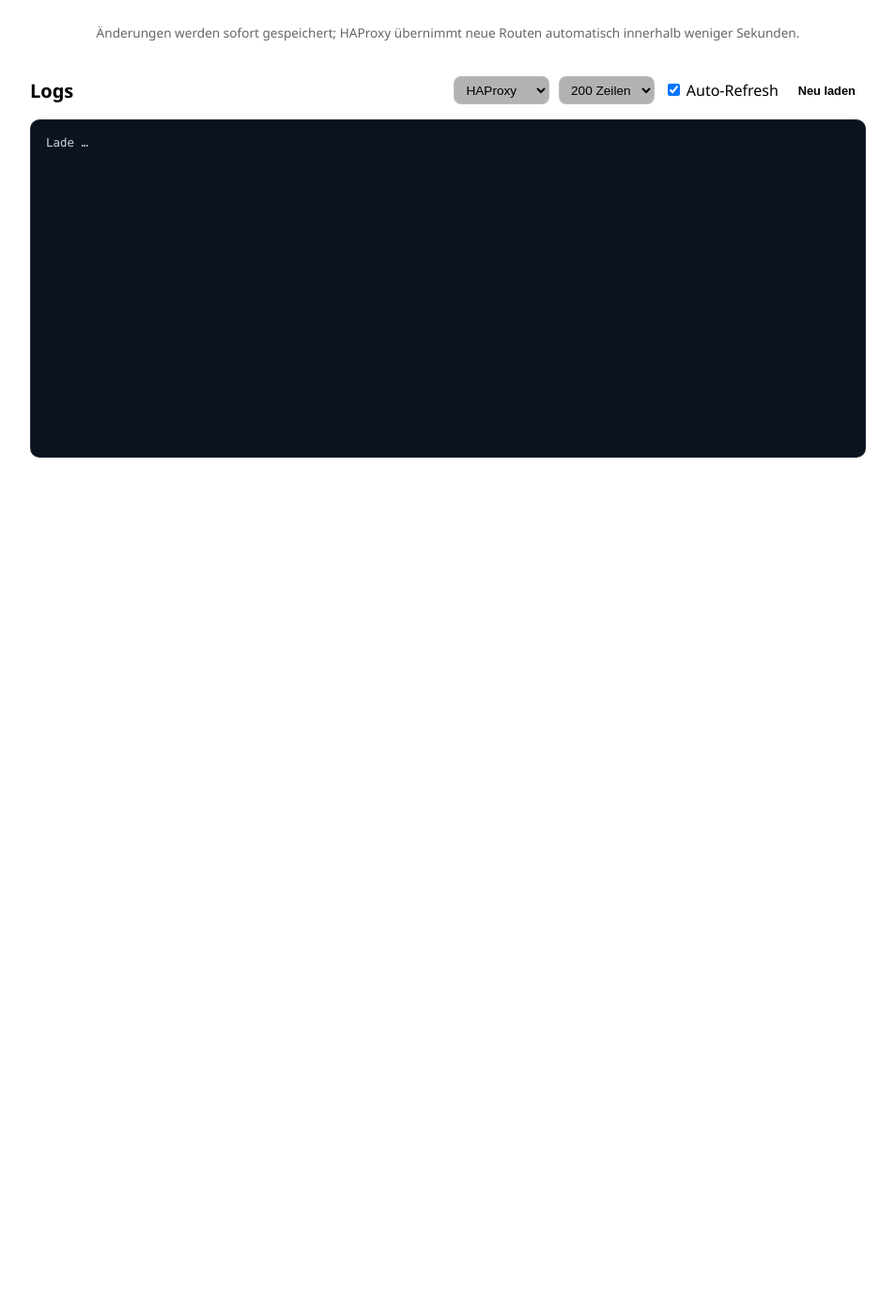
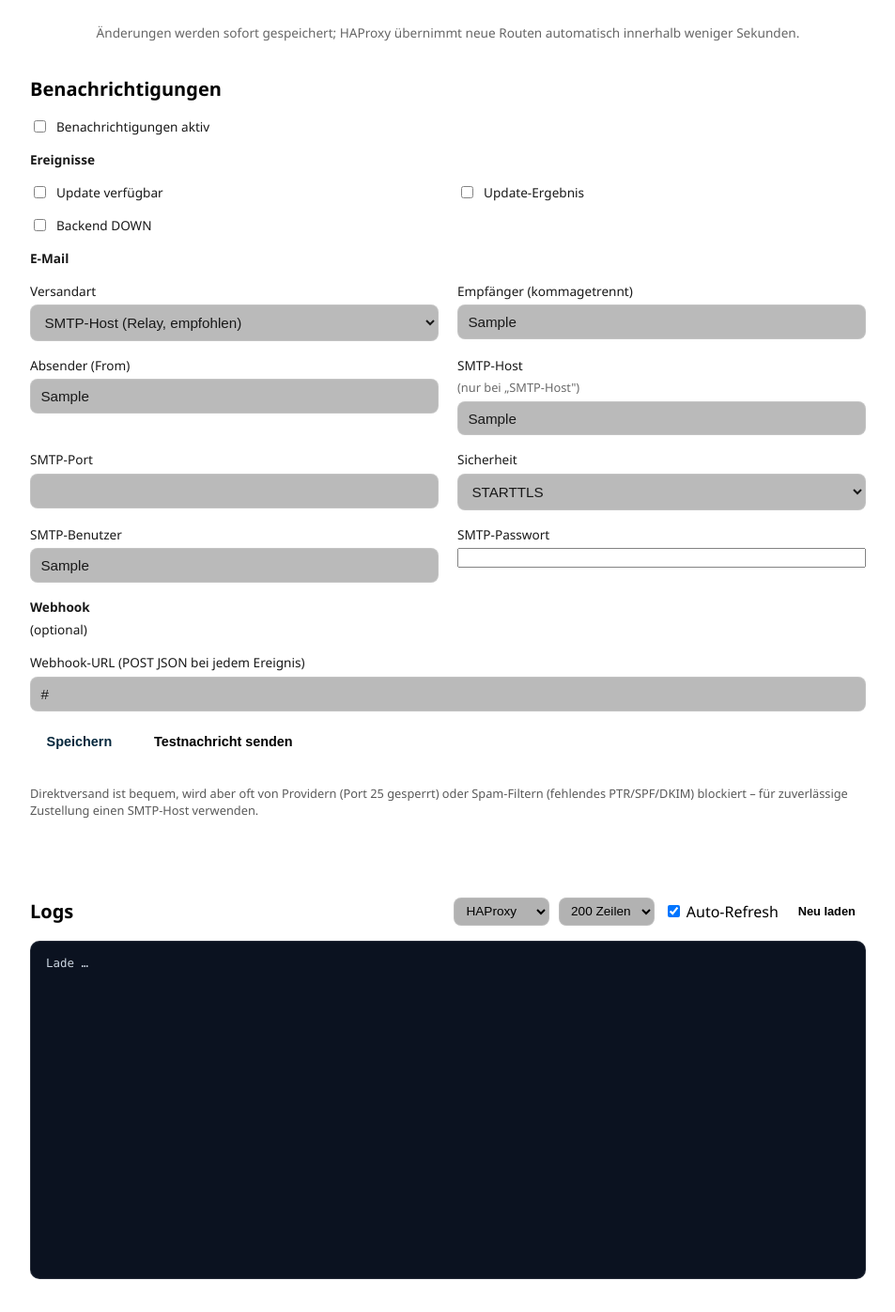
Before and after one commit to marcwoge/haproxy-dashboard, a Flask app: template config-app/templates/admin.html in a window 1280 px wide. Shown: the part 1899-3295 px from the top of the page at 94% size, without its empty margins (163-1116 px from the left). Before the commit the page ends 2386 px from the top, so only its background shows below. Run offline with Flask 3, Linux system fonts and the light colour scheme; the template is opened without the code that fills it: most values are stand-ins (such as "Sample title", 1, 10 or a date in 2020); grey boxes marked "Sample" are stand-in pictures; parts of the project's set-up code (start-up, migrations or seed data) failed here and were passed over.

Commit message:
Feature: Benachrichtigungen (E-Mail SMTP/Direktversand + Webhook), im Admin konfigurierbar

```diff
--- a/config-app/app.py
+++ b/config-app/app.py
@@ -8,6 +8,7 @@ import base64
 import csv
 import hashlib
 import hmac
+import json
 import logging
 import os
 import re
@@ -27,6 +28,7 @@ from waitress import serve
 
 from haproxy_render import render as render_haproxy, _norm_path, _safe_id
 import updater
+import notifier
 
 CONFIG_DIR = Path(os.environ.get("CONFIG_DIR", "/app/config"))
 CONFIG_FILE = CONFIG_DIR / "services.yaml"
@@ -136,6 +138,21 @@ DEFAULT_THEME = {
 
 ALLOWED_LOGO_EXT = {".png", ".jpg", ".jpeg", ".svg", ".gif", ".webp", ".ico"}
 
+DEFAULT_NOTIFICATIONS = {
+    "enabled": False,
+    "email_mode": "smtp",         # "smtp" (Relay) | "direct" (Selbstversand via MX)
+    "from_addr": "",
+    "to_addrs": "",               # kommagetrennt
+    "smtp_host": "",
+    "smtp_port": 587,
+    "smtp_user": "",
+    "smtp_password": "",          # sensibel - im GUI nie zurueckgegeben
+    "smtp_security": "starttls",  # starttls | ssl | none
+    "webhook_url": "",
+    "events": {"update_available": True, "update_result": True, "backend_down": True},
+}
+NOTIFY_INTERVAL = int(os.environ.get("NOTIFY_INTERVAL", "60"))
+
 # N1: SVGs koennen aktives XSS enthalten. Uploads mit diesen Mustern ablehnen.
 _SVG_DANGER = re.compile(
     rb"<script|javascript:|<!entity|<foreignobject|\son[a-z]+\s*=", re.IGNORECASE)
@@ -236,6 +253,13 @@ def load_config() -> dict:
     theme.update(cfg.get("theme") or {})
     cfg["theme"] = theme
     cfg.setdefault("services", [])
+    notif = dict(DEFAULT_NOTIFICATIONS)
+    stored = cfg.get("notifications") or {}
+    events = dict(DEFAULT_NOTIFICATIONS["events"])
+    events.update(stored.get("events") or {})
+    notif.update(stored)
+    notif["events"] = events
+    cfg["notifications"] = notif
     return cfg
 
 
@@ -737,6 +761,54 @@ def admin_update_rollback():
     return redirect(url_for("admin") + "#updates")
 
 
+# ----------------------------------------------------------------------------
+# Benachrichtigungen (E-Mail / Webhook)
+# ----------------------------------------------------------------------------
+@app.route("/admin/notify", methods=["POST"])
+@requires_auth
+def admin_notify():
+    cfg = load_config()
+    n = cfg["notifications"]
+    f = request.form
+    n["enabled"] = f.get("enabled") == "on"
+    n["email_mode"] = f.get("email_mode", "smtp")
+    n["from_addr"] = f.get("from_addr", "").strip()
+    n["to_addrs"] = f.get("to_addrs", "").strip()
+    n["smtp_host"] = f.get("smtp_host", "").strip()
+    try:
+        n["smtp_port"] = max(1, min(65535, int(f.get("smtp_port") or 587)))
+    except ValueError:
+        n["smtp_port"] = 587
+    n["smtp_user"] = f.get("smtp_user", "").strip()
+    pw = f.get("smtp_password", "")
+    if pw:                       # nur ueberschreiben, wenn neu eingegeben
+        n["smtp_password"] = pw
+    n["smtp_security"] = f.get("smtp_security", "starttls")
+    n["webhook_url"] = f.get("webhook_url", "").strip()
+    n["events"] = {
+        "update_available": f.get("ev_update_available") == "on",
+        "update_result": f.get("ev_update_result") == "on",
+        "backend_down": f.get("ev_backend_down") == "on",
+    }
+    save_config(cfg)
+    flash("Benachrichtigungen gespeichert.", "ok")
+    return redirect(url_for("admin") + "#notify")
+
+
+@app.route("/admin/notify/test", methods=["POST"])
+@requires_auth
+def admin_notify_test():
+    n = load_config()["notifications"]
+    results = notifier.dispatch(n, "test", "Testbenachrichtigung",
+                                "Dies ist eine Testnachricht des HAProxy-Dashboards.",
+                                {"test": True})
+    if not results:
+        flash("Kein Kanal konfiguriert (E-Mail-Empfänger/SMTP oder Webhook fehlt).", "error")
+    for channel, ok, msg in results:
+        flash(f"Test {channel}: {'OK' if ok else 'Fehler – ' + msg}", "ok" if ok else "error")
+    return redirect(url_for("admin") + "#notify")
+
+
 @app.route("/admin/service", methods=["POST"])
 @requires_auth
 def admin_service():
@@ -834,9 +906,87 @@ def admin_theme():
     return redirect(url_for("admin"))
 
 
+# ----------------------------------------------------------------------------
+# Benachrichtigungs-Monitor (Hintergrund-Thread): erkennt Ereignisse und meldet.
+# ----------------------------------------------------------------------------
+NOTIFY_STATE = CONFIG_DIR / ".notify_state.json"
+
+
+def _notify_state_load() -> dict:
+    try:
+        return json.loads(NOTIFY_STATE.read_text(encoding="utf-8"))
+    except (OSError, ValueError):
+        return {}
+
+
+def _notify_state_save(state: dict) -> None:
+    try:
+        NOTIFY_STATE.write_text(json.dumps(state), encoding="utf-8")
+    except OSError:
+        pass
+
+
+def _fire(n: dict, event: str, subject: str, body: str, payload: dict) -> None:
+    for channel, ok, msg in notifier.dispatch(n, event, subject, body, payload):
+        if ok:
+            _log.info("Benachrichtigung (%s) gesendet: %s", channel, subject)
+        else:
+            _log.warning("Benachrichtigung (%s) fehlgeschlagen: %s", channel, msg)
+
+
+def _notify_monitor() -> None:
+    state = _notify_state_load()
+    down_baselined = False
+    down = set()
+    while True:
+        time.sleep(NOTIFY_INTERVAL)
+        try:
+            cfg = load_config()
+            n = cfg["notifications"]
+            if not n.get("enabled"):
+                down_baselined, down = False, set()
+                continue
+
+            # 1) Update verfuegbar (einmal je Version)
+            chk = updater.check(force=False)
+            tag = chk.get("tag")
+            if chk.get("update_available") and tag and state.get("notified_version") != tag:
+                _fire(n, "update_available", f"Update verfügbar: {tag}",
+                      f"Version {tag} steht bereit (laufend: {chk.get('current')}).",
+                      {"version": tag, "current": chk.get("current")})
+                state["notified_version"] = tag
+                _notify_state_save(state)
+
+            # 2) Update-Ergebnis (einmal je Ergebnis)
+            res = updater.update_state().get("result")
+            if res and res.get("ts") and state.get("result_ts") != res.get("ts"):
+                st = res.get("state")
+                _fire(n, "update_result", f"Update-Ergebnis: {st}",
+                      f"Der host-seitige Updater meldet „{st}“ (Detail: {res.get('detail', '')}).",
+                      {"result": res})
+                state["result_ts"] = res.get("ts")
+                _notify_state_save(state)
+
+            # 3) Backend DOWN (bei Uebergang; erste Runde ist Baseline)
+            states, _ = _service_states(cfg)
+            names = {i: s.get("name") for i, s in enumerate(cfg["services"])}
+            now_down = {st["index"] for st in states if st["dot"] == "down"}
+            if not down_baselined:
+                down, down_baselined = now_down, True
+            else:
+                for idx in now_down - down:
+                    _fire(n, "backend_down", f"Backend DOWN: {names.get(idx)}",
+                          f"Der Service „{names.get(idx)}“ ist nicht erreichbar (DOWN).",
+                          {"service": names.get(idx)})
+                down = now_down
+        except Exception as e:  # noqa: BLE001
+            _log.warning("Notify-Monitor: %s", e)
+
+
 if __name__ == "__main__":
     # Beim Start einmal alles erzeugen, damit haproxy sofort eine Config hat.
     regenerate(load_config())
     check_admin_password()
+    threading.Thread(target=_notify_monitor, name="notify-monitor", daemon=True).start()
     _log.info("config-app gestartet, bereit auf :5000")
     serve(app, host="0.0.0.0", port=5000)
--- a/config-app/requirements.txt
+++ b/config-app/requirements.txt
@@ -1,3 +1,4 @@
 Flask==3.0.3
 PyYAML==6.0.2
 waitress==3.0.2
+dnspython==2.6.1
--- a/config-app/templates/admin.html
+++ b/config-app/templates/admin.html
@@ -243,6 +243,71 @@
   <p class="hint">Änderungen werden sofort gespeichert; HAProxy übernimmt neue
     Routen automatisch innerhalb weniger Sekunden.</p>
 
+  {# ----- Benachrichtigungen ----- #}
+  <section class="card" id="notify">
+    <h2>Benachrichtigungen</h2>
+    {% set nf = cfg.notifications %}
+    <form method="post" action="{{ url_for('admin_notify') }}" class="form-grid">
+      <input type="hidden" name="csrf_token" value="{{ csrf_token() }}">
+      <label class="check full">
+        <input type="checkbox" name="enabled" {{ 'checked' if nf.enabled }}>
+        Benachrichtigungen aktiv
+      </label>
+
+      <label class="full"><b>Ereignisse</b></label>
+      <label class="check"><input type="checkbox" name="ev_update_available" {{ 'checked' if nf.events.update_available }}> Update verfügbar</label>
+      <label class="check"><input type="checkbox" name="ev_update_result" {{ 'checked' if nf.events.update_result }}> Update-Ergebnis</label>
+      <label class="check"><input type="checkbox" name="ev_backend_down" {{ 'checked' if nf.events.backend_down }}> Backend DOWN</label>
+
+      <label class="full"><b>E-Mail</b></label>
+      <label>Versandart
+        <select name="email_mode">
+          <option value="smtp" {{ 'selected' if nf.email_mode=='smtp' }}>SMTP-Host (Relay, empfohlen)</option>
+          <option value="direct" {{ 'selected' if nf.email_mode=='direct' }}>Direktversand (Server stellt selbst zu)</option>
+        </select>
+      </label>
+      <label>Empfänger (kommagetrennt)
+        <input name="to_addrs" value="{{ nf.to_addrs }}" placeholder="admin@example.com">
+      </label>
+      <label>Absender (From)
+        <input name="from_addr" value="{{ nf.from_addr }}" placeholder="dashboard@example.com">
+      </label>
+      <label>SMTP-Host <span class="upd-hint">(nur bei „SMTP-Host")</span>
+        <input name="smtp_host" value="{{ nf.smtp_host }}" placeholder="smtp.example.com">
+      </label>
+      <label>SMTP-Port
+        <input name="smtp_port" type="number" min="1" max="65535" value="{{ nf.smtp_port }}">
+      </label>
+      <label>Sicherheit
+        <select name="smtp_security">
+          <option value="starttls" {{ 'selected' if nf.smtp_security=='starttls' }}>STARTTLS</option>
+          <option value="ssl" {{ 'selected' if nf.smtp_security=='ssl' }}>SSL/TLS</option>
+          <option value="none" {{ 'selected' if nf.smtp_security=='none' }}>keine</option>
+        </select>
+      </label>
+      <label>SMTP-Benutzer
+        <input name="smtp_user" value="{{ nf.smtp_user }}" autocomplete="off">
+      </label>
+      <label>SMTP-Passwort
+        <input name="smtp_password" type="password" autocomplete="new-password"
+               placeholder="{{ '•••••• (gesetzt – leer = unverändert)' if nf.smtp_password else '' }}">
+      </label>
+
+      <label class="full"><b>Webhook</b> (optional)</label>
+      <label class="full">Webhook-URL (POST JSON bei jedem Ereignis)
+        <input name="webhook_url" value="{{ nf.webhook_url }}" placeholder="https://hooks.example.com/…">
+      </label>
+
+      <div class="full form-actions">
+        <button class="btn" type="submit">Speichern</button>
+        <button class="btn btn-ghost" type="submit" formaction="{{ url_for('admin_notify_test') }}">Testnachricht senden</button>
+      </div>
+      <p class="upd-hint full">Direktversand ist bequem, wird aber oft von Providern
+        (Port 25 gesperrt) oder Spam-Filtern (fehlendes PTR/SPF/DKIM) blockiert –
+        für zuverlässige Zustellung einen SMTP-Host verwenden.</p>
+    </form>
+  </section>
+
   <section class="card">
     <div class="log-head">
       <h2>Logs</h2>
```
Also changed, not shown: ROADMAP.md (+2 -1 lines), config-app/default_services.yaml (+17 -0 lines), config-app/notifier.py (added, +130 -0 lines), README.md.
